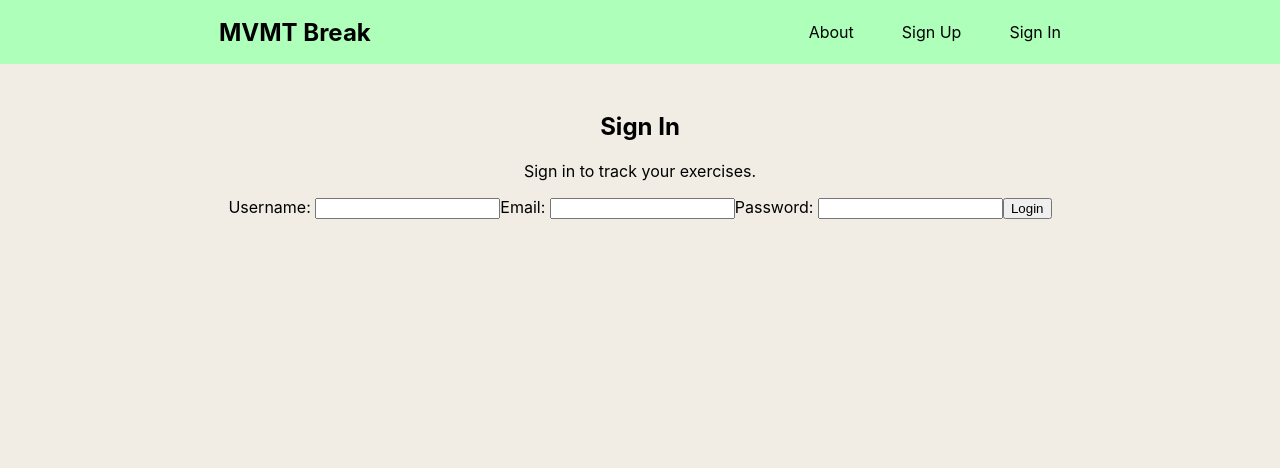
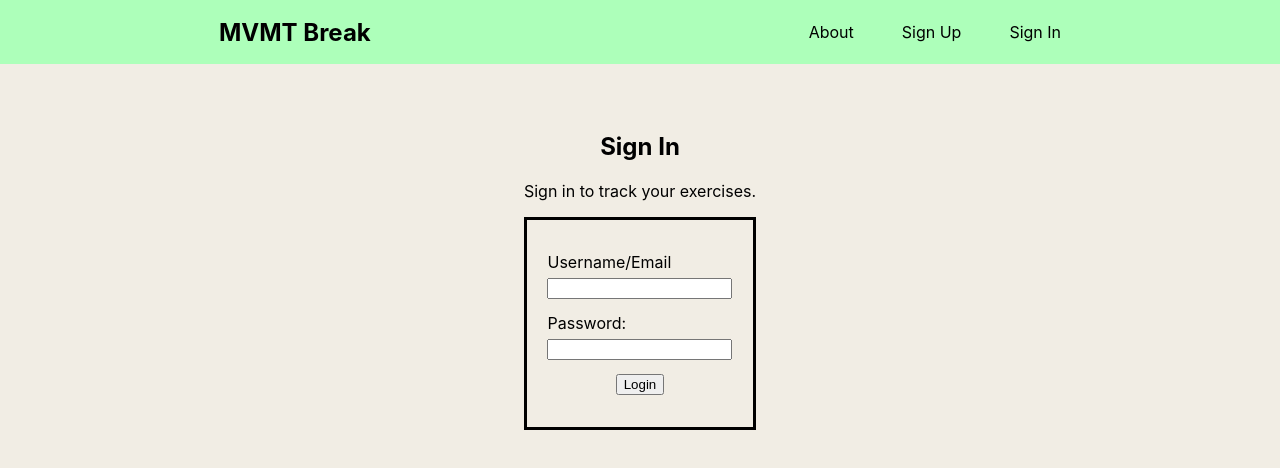
Before and after one commit to jtoguri/mvmt_break, a React (Create React App) app in the folder client/: page /login in a window 1280 px wide. Shown: the top 468 px of the page. Built offline with nearby package versions, Linux system fonts and the light colour scheme.

Commit message:
styling the login form

```diff
--- a/client/src/components/App.css
+++ b/client/src/components/App.css
@@ -1,5 +1,8 @@
 .App {
   text-align: center;
+  display: flex;
+  flex-direction: column;
+  align-items: center;
 }
 
 .App-logo {
--- /dev/null
+++ b/client/src/components/Form.css
@@ -0,0 +1,25 @@
+form {
+  display: flex;
+  flex-direction: column;
+  align-items: center;
+  border: solid;
+  padding: 2em 0;
+}
+
+form * {
+  max-width: 18em;
+}
+
+form input[type=submit] {
+  align-self: center;
+}
+
+form div {
+  display: flex;
+  flex-direction: column;
+  align-items: flex-start;
+}
+
+form div input[type=text], input[type=password] {
+  margin: 0.5em 0em 1em 0em;
+}
--- a/client/src/components/Login.js
+++ b/client/src/components/Login.js
@@ -1,9 +1,9 @@
 import axios from 'axios';
 import { useState } from 'react';
+import './Form.css';
 
 function Login () {
   const [username, setUsername] = useState("");
-  const [email, setEmail] = useState("");
   const [password, setPassword] = useState("");
 
   const handleSubmit = async (e) => {
@@ -11,7 +11,6 @@ function Login () {
     try {
       const res = await axios.post('/api/login', {
         username,
-        email,
         password
       });
       console.log(res.data);
@@ -26,17 +25,18 @@ function Login () {
       <p>Sign in to track your exercises.</p>
 
       <form action="/api/login" method="get" onSubmit={handleSubmit}>
-        <label htmlFor="username">Username: </label>
+        <div>
+          <label htmlFor="username">Username/Email </label>
           <input type="text" name="username" id="username"
             value={username} onChange={(e) => setUsername(e.target.value)}
               required />
-        <label htmlFor="email">Email: </label>
-        <input type="email" name="email" id="email" value={email}
-          onChange={(e) => setEmail(e.target.value)} required />
+        </div>
+        <div>
           <label htmlFor="password">Password: </label>
           <input type="password" name="password" id="password"
-          vlaue={password} onChange={(e) => setPassword(e.target.value)}
+            value={password} onChange={(e) => setPassword(e.target.value)}
               required />
+        </div>
         <input type="submit" value="Login" />
       </form>
     </div>
```
Lines whose indentation alone changed are shown as unchanged.
